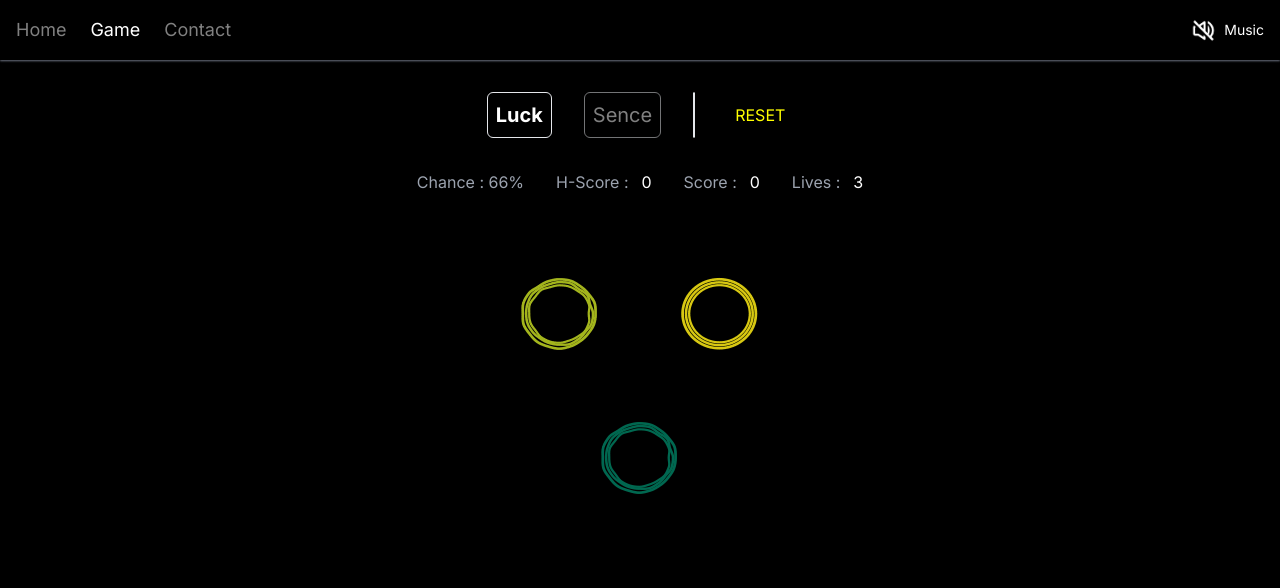
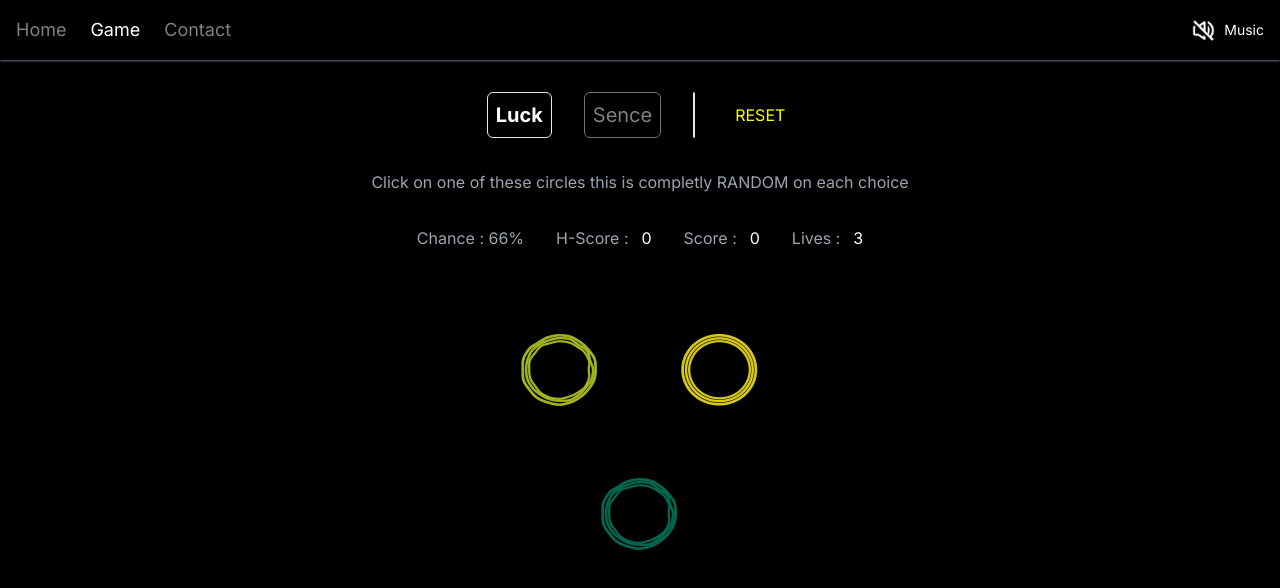
Before and after one commit to Ghassan-SkyDe/the_sixth_sense, a Next.js app: page /game in a window 1280 px wide. Shown: the top 588 px of the page. Built offline with nearby package versions, Linux system fonts and the light colour scheme.

Commit message:
ready for new branch

```diff
--- a/components/Game.tsx
+++ b/components/Game.tsx
@@ -148,6 +148,14 @@ const Game = () => {
           RESET
         </button>
       </div>
+
+      {/*GAME TIP-------------------------------------------------------------- */}
+      <p className=" text-gray-400">
+        <span className="md:hidden">Tap</span>
+        <span className="hidden md:inline">Click</span> on one of these circles
+        this is completly RANDOM on each choice{" "}
+      </p>
+
       {/*GAME INFO-------------------------------------------------------------- */}
       <div className=" text-white flex justify-evenly  w-full items-center">
         <div className="info flex  gap-8 flex-wrap justify-center">
```
